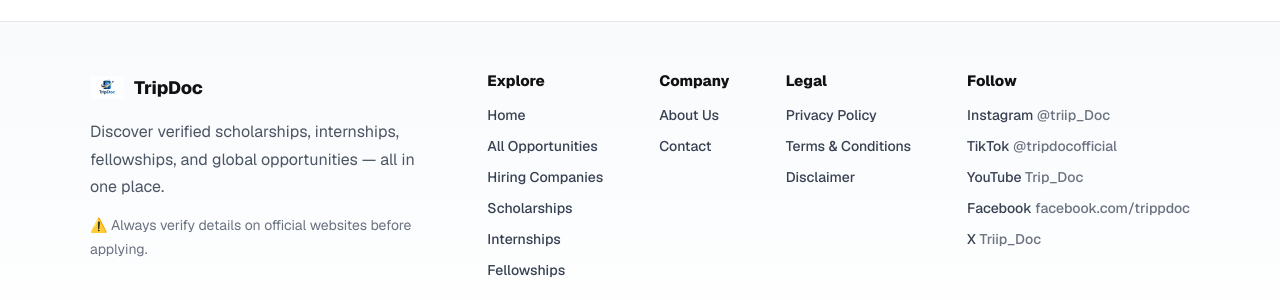
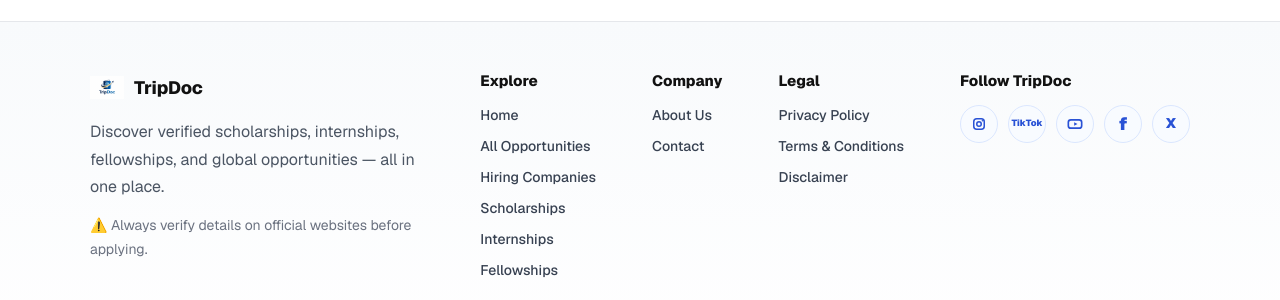
Before and after one commit to triipdoc/tripdoc-app, a Next.js app: page /programs/1 in a window 1280 px wide. Shown: the part 366-666 px from the top of the page. Built offline with nearby package versions, Linux system fonts and the light colour scheme; no server answers; the database is empty.

Commit message:
Update footer social media icons

```diff
--- a/app/components/Footer.tsx
+++ b/app/components/Footer.tsx
@@ -1,5 +1,85 @@
 import Link from "next/link";
-import { socialLinks } from "./socialLinks";
+import { socialLinkItems, type SocialIconName } from "./socialLinks";
+
+function SocialIcon({
+  icon,
+  name,
+}: {
+  icon: SocialIconName;
+  name: string;
+}) {
+  if (icon === "instagram") {
+    return (
+      <svg
+        aria-hidden="true"
+        viewBox="0 0 24 24"
+        width="18"
+        height="18"
+        fill="none"
+      >
+        <rect
+          x="5"
+          y="5"
+          width="14"
+          height="14"
+          rx="4"
+          stroke="currentColor"
+          strokeWidth="2"
+        />
+        <circle cx="12" cy="12" r="3" stroke="currentColor" strokeWidth="2" />
+        <circle cx="16.5" cy="7.5" r="1" fill="currentColor" />
+      </svg>
+    );
+  }
+
+  if (icon === "youtube") {
+    return (
+      <svg
+        aria-hidden="true"
+        viewBox="0 0 24 24"
+        width="20"
+        height="20"
+        fill="none"
+      >
+        <rect
+          x="4"
+          y="7"
+          width="16"
+          height="10"
+          rx="3"
+          stroke="currentColor"
+          strokeWidth="2"
+        />
+        <path d="M11 10l4 2-4 2v-4z" fill="currentColor" />
+      </svg>
+    );
+  }
+
+  if (icon === "facebook") {
+    return (
+      <span aria-hidden="true" style={{ fontSize: 18, fontWeight: 900 }}>
+        f
+      </span>
+    );
+  }
+
+  if (icon === "x") {
+    return (
+      <span aria-hidden="true" style={{ fontSize: 14, fontWeight: 900 }}>
+        X
+      </span>
+    );
+  }
+
+  return (
+    <span
+      aria-hidden="true"
+      style={{ fontSize: 9, fontWeight: 900, lineHeight: 1 }}
+    >
+      {name}
+    </span>
+  );
+}
 
 export default function Footer() {
   return (
@@ -179,21 +259,28 @@
                   fontSize: 15,
                 }}
               >
-                Follow
+                Follow TripDoc
               </div>
 
-              <div style={{ display: "grid", gap: 10 }}>
-                {socialLinks.map((item) => (
+              <div
+                style={{
+                  display: "flex",
+                  gap: 10,
+                  flexWrap: "wrap",
+                  alignItems: "center",
+                }}
+              >
+                {socialLinkItems.map((item) => (
                   <a
                     key={item.name}
                     href={item.href}
                     target="_blank"
                     rel="noopener noreferrer"
-                    aria-label={item.ariaLabel}
-                    style={footerLinkStyle}
+                    aria-label={item.label}
+                    title={item.name}
+                    style={socialIconLinkStyle}
                   >
-                    {item.name}{" "}
-                    <span style={{ color: "#6b7280" }}>{item.handle}</span>
+                    <SocialIcon icon={item.icon} name={item.name} />
                   </a>
                 ))}
               </div>
@@ -228,3 +315,17 @@
   color: "#374151",
   fontWeight: 500,
 };
+
+const socialIconLinkStyle = {
+  alignItems: "center",
+  background: "#f8fbff",
+  border: "1px solid #dbe7ff",
+  borderRadius: 999,
+  color: "#2952d5",
+  display: "inline-flex",
+  height: 38,
+  justifyContent: "center",
+  textDecoration: "none",
+  transition: "all 0.2s ease",
+  width: 38,
+};
--- a/app/components/socialLinks.ts
+++ b/app/components/socialLinks.ts
@@ -1,32 +1,41 @@
-export const socialLinks = [
-  {
+export const socialLinks = {
+  instagram: {
     name: "Instagram",
-    handle: "@triip_Doc",
-    href: "https://www.instagram.com/triip_Doc/",
-    ariaLabel: "Follow TripDoc on Instagram",
+    label: "Follow TripDoc on Instagram",
+    handle: "@triip_doc",
+    href: "https://www.instagram.com/triip_doc/",
+    icon: "instagram",
   },
-  {
+  tiktok: {
     name: "TikTok",
+    label: "Follow TripDoc on TikTok",
     handle: "@tripdocofficial",
     href: "https://www.tiktok.com/@tripdocofficial",
-    ariaLabel: "Follow TripDoc on TikTok",
+    icon: "tiktok",
   },
-  {
+  youtube: {
     name: "YouTube",
+    label: "Subscribe to TripDoc on YouTube",
     handle: "Trip_Doc",
     href: "https://www.youtube.com/@Trip_Doc",
-    ariaLabel: "Subscribe to TripDoc on YouTube",
+    icon: "youtube",
   },
-  {
+  facebook: {
     name: "Facebook",
+    label: "Follow TripDoc on Facebook",
     handle: "facebook.com/trippdoc",
     href: "https://www.facebook.com/trippdoc",
-    ariaLabel: "Follow TripDoc on Facebook",
+    icon: "facebook",
   },
-  {
+  x: {
     name: "X",
+    label: "Follow TripDoc on X",
     handle: "Triip_Doc",
     href: "https://x.com/Triip_Doc",
-    ariaLabel: "Follow TripDoc on X",
+    icon: "x",
   },
-] as const;
+} as const;
+
+export const socialLinkItems = Object.values(socialLinks);
+
+export type SocialIconName = (typeof socialLinkItems)[number]["icon"];
--- a/app/programs/[slug]/page.tsx
+++ b/app/programs/[slug]/page.tsx
@@ -5,7 +5,7 @@
 import StickyApplyBar from "./StickyApplyBar";
 import ApplyNowButton from "./ApplyNowButton";
 import TrackedProgramLink from "../../components/TrackedProgramLink";
-import { socialLinks } from "../../components/socialLinks";
+import { socialLinkItems } from "../../components/socialLinks";
 
 const SITE_URL = "https://app.tripdoc.net";
 
@@ -809,13 +809,13 @@
             reminders, and practical updates.
           </p>
           <div style={{ display: "flex", gap: 10, flexWrap: "wrap" }}>
-            {socialLinks.map((item) => (
+            {socialLinkItems.map((item) => (
               <a
                 key={item.name}
                 href={item.href}
                 target="_blank"
                 rel="noopener noreferrer"
-                aria-label={item.ariaLabel}
+                aria-label={item.label}
                 style={{
                   border: "1px solid #dbe7ff",
                   borderRadius: 10,
--- a/app/volunteer-screening/page.tsx
+++ b/app/volunteer-screening/page.tsx
@@ -1,5 +1,5 @@
 import type { Metadata } from "next";
-import { socialLinks } from "../components/socialLinks";
+import { socialLinkItems } from "../components/socialLinks";
 
 const SITE_URL = "https://app.tripdoc.net";
 const TALLY_FORM_URL =
@@ -234,13 +234,13 @@
             and application safety reminders.
           </p>
           <div className="mt-4 flex flex-wrap gap-3">
-            {socialLinks.map((item) => (
+            {socialLinkItems.map((item) => (
               <a
                 key={item.name}
                 href={item.href}
                 target="_blank"
                 rel="noopener noreferrer"
-                aria-label={item.ariaLabel}
+                aria-label={item.label}
                 className="rounded-lg border border-slate-200 bg-slate-50 px-4 py-2 text-sm font-bold !text-[#2952d5] no-underline transition hover:border-blue-200 hover:bg-blue-50 focus-visible:outline focus-visible:outline-2 focus-visible:outline-offset-2 focus-visible:outline-[#2952d5]"
               >
                 {item.name}{" "}
```
